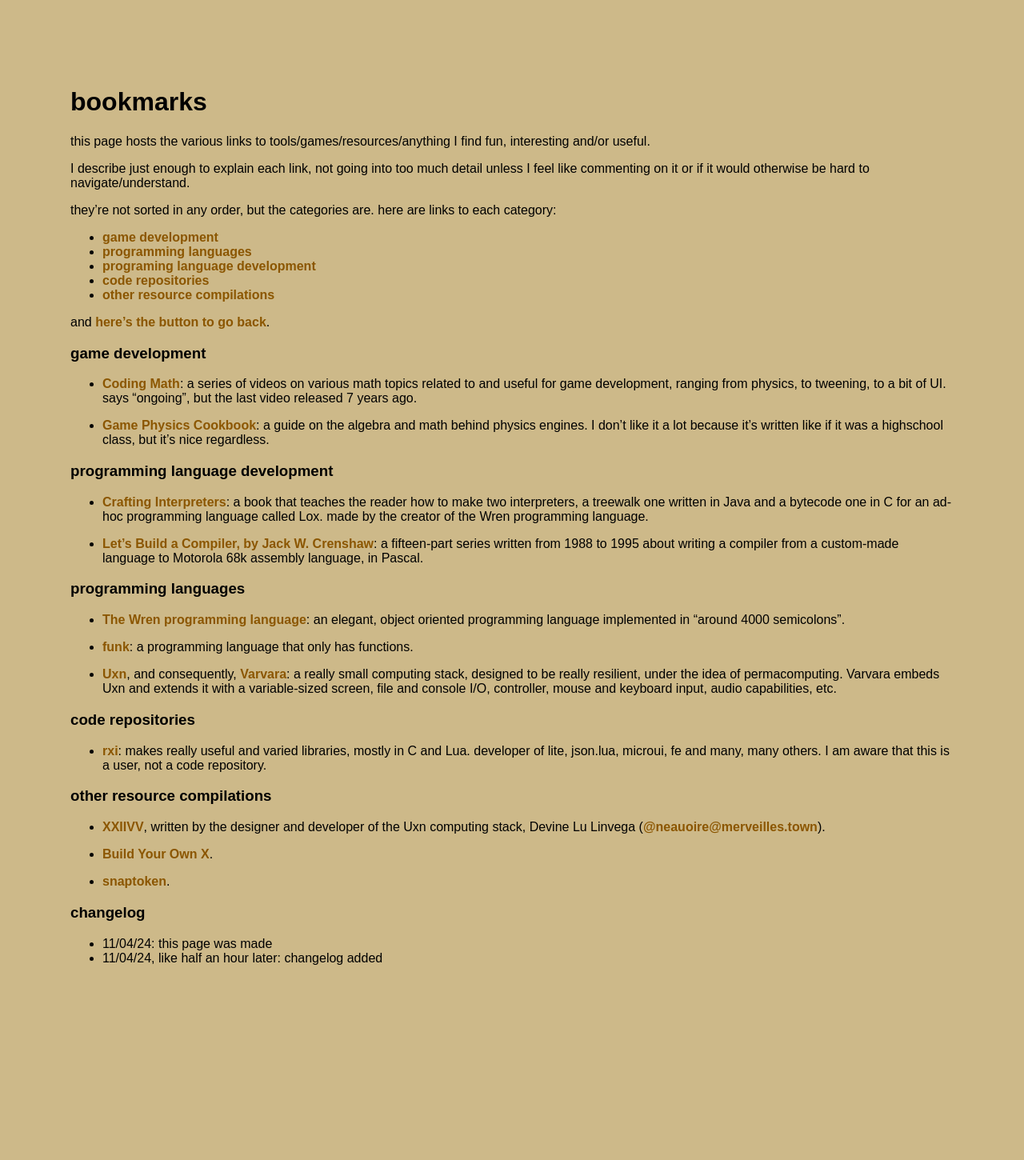
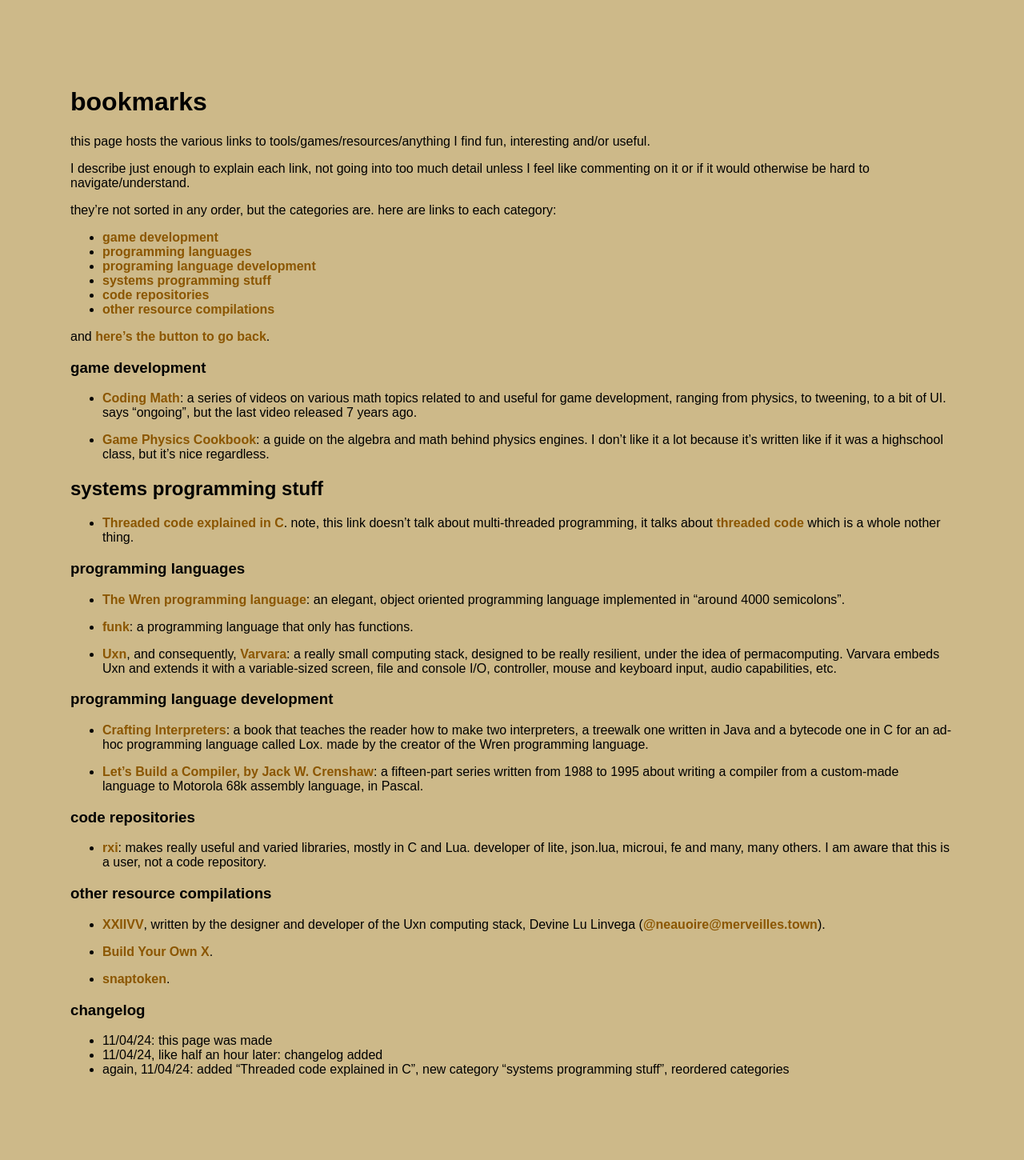
Before and after one commit to thacuber2a03/thacuber2a03.github.io, a Jekyll site: the page built from things/bookmarks.md, in a window 1280 px wide. Shown: the whole page at 80% size. Built offline with Jekyll 4.4.1, drawn with Linux system fonts in a browser that asks for light colours; before the commit the page ends 1311 px from its top, so only the background shows below that.

Commit message:
bookmarks update

```diff
--- a/things/bookmarks.md
+++ b/things/bookmarks.md
@@ -16,6 +16,7 @@
 - [game development](#gamedev)
 - [programming languages](#proglangs)
 - [programing language development](#pldev)
+- [systems programming stuff](#lowlevel)
 - [code repositories](#repos)
 - [other resource compilations](#infocomps)
 
@@ -27,11 +28,9 @@
 
 - [Game Physics Cookbook](https://gamephysicscookbook.com/): a guide on the algebra and math behind physics engines. I don't like it a lot because it's written like if it was a highschool class, but it's nice regardless.
 
-<h3 id="pldev">programming language development</h3>
+<h2 id="lowlevel">systems programming stuff</h2>
 
-- [Crafting Interpreters](https://craftinginterpreters.com): a book that teaches the reader how to make two interpreters, a treewalk one written in Java and a bytecode one in C for an ad-hoc programming language called Lox. made by the creator of the Wren programming language.
-
-- [Let's Build a Compiler, by Jack W. Crenshaw](https://compilers.iecc.com/crenshaw/): a fifteen-part series written from 1988 to 1995 about writing a compiler from a custom-made language to Motorola 68k assembly language, in Pascal.
+- [Threaded code explained in C](https://dram.page/p/threaded-code). note, this link doesn't talk about multi-threaded programming, it talks about [threaded code](https://en.wikipedia.org/wiki/Threaded_code) which is a whole nother thing.
 
 <h3 id="proglangs">programming languages</h3>
 
@@ -40,6 +39,12 @@
 - [funk](https://github.com/egordorichev/funk): a programming language that only has functions.
 
 - [Uxn](https://100r.co/site/uxn.html), and consequently, [Varvara](https://wiki.xxiivv.com/site/varvara.html): a really small computing stack, designed to be really resilient, under the idea of permacomputing. Varvara embeds Uxn and extends it with a variable-sized screen, file and console I/O, controller, mouse and keyboard input, audio capabilities, etc.
+
+<h3 id="pldev">programming language development</h3>
+
+- [Crafting Interpreters](https://craftinginterpreters.com): a book that teaches the reader how to make two interpreters, a treewalk one written in Java and a bytecode one in C for an ad-hoc programming language called Lox. made by the creator of the Wren programming language.
+
+- [Let's Build a Compiler, by Jack W. Crenshaw](https://compilers.iecc.com/crenshaw/): a fifteen-part series written from 1988 to 1995 about writing a compiler from a custom-made language to Motorola 68k assembly language, in Pascal.
 
 <h3 id="repos">code repositories</h3>
 
@@ -57,3 +62,4 @@
 
 - 11/04/24: this page was made
 - 11/04/24, like half an hour later: changelog added
+- again, 11/04/24: added "Threaded code explained in C", new category "systems programming stuff", reordered categories
```
